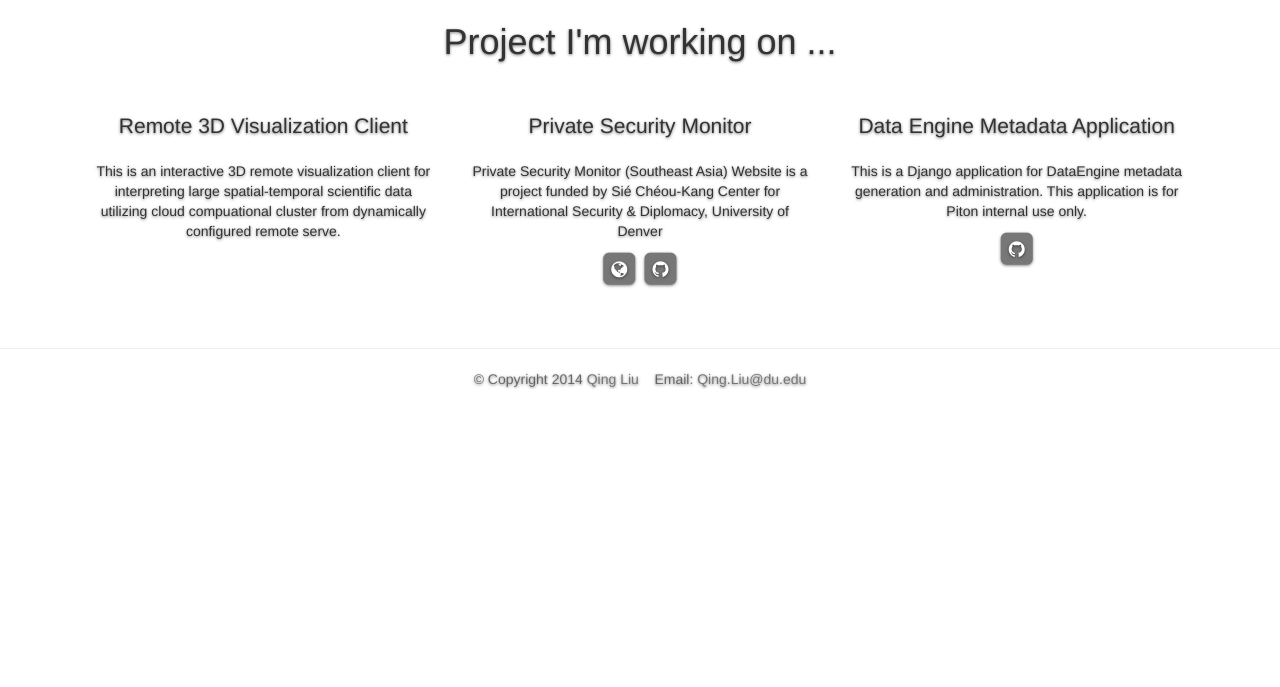
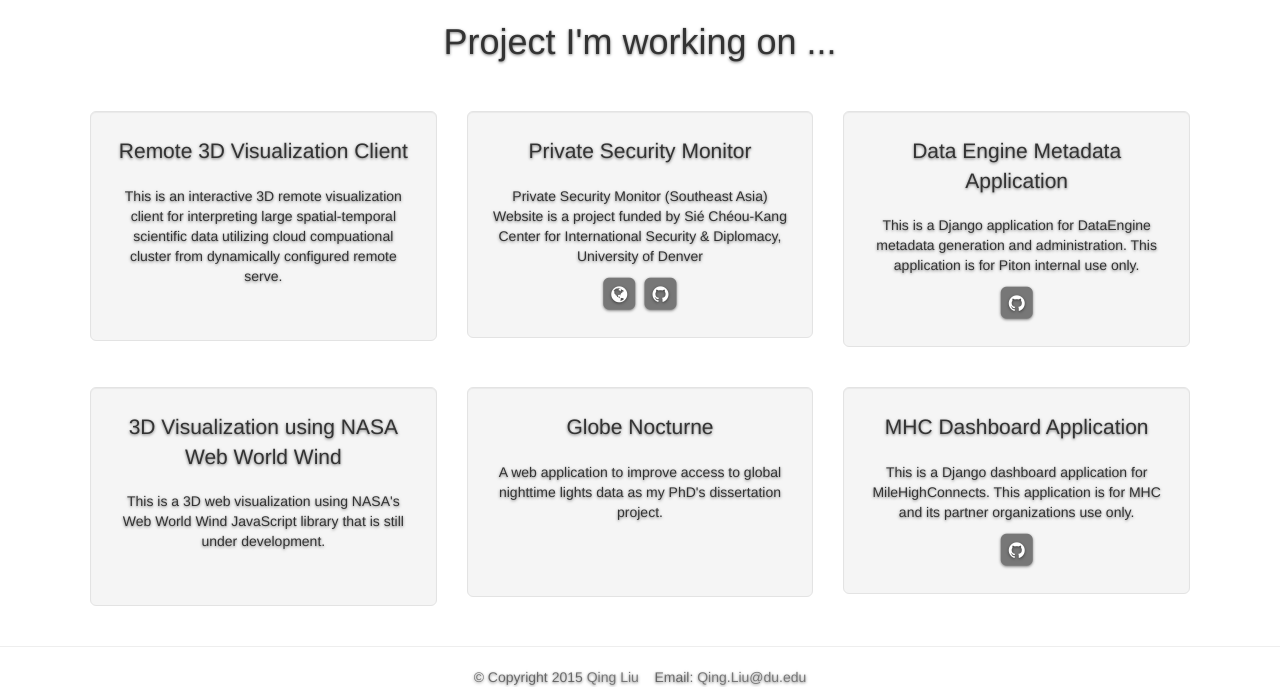
Before and after one commit to qliu/qliu.github.io, a plain HTML site: page index.html in a window 1280 px wide. Shown: the part 538-1225 px from the top of the page. Before the commit the page ends 927 px from the top, so only its background shows below. Drawn offline with Linux system fonts and the light colour scheme.

Commit message:
add projects to homepage. change map settings

```diff
--- a/assets/js/map.js
+++ b/assets/js/map.js
@@ -4,6 +4,7 @@ map.worldCopyJump = true;
 var basemap = L.tileLayer(
 'https://{s}.tiles.mapbox.com/v3/{id}/{z}/{x}/{y}.png', {
 maxZoom: 18,
+minZoom: 3,
 attribution: 'Map data &copy; <a href="http://openstreetmap.org">OpenStreetMap</a> contributors, ' +
 			'<a href="http://creativecommons.org/licenses/by-sa/2.0/">CC-BY-SA</a>, ' +
 			'Imagery © <a href="http://mapbox.com">Mapbox</a>',
--- a/index.html
+++ b/index.html
@@ -48,11 +48,15 @@
               <br/><h1>Project I'm working on ...</h1><br/><br/>
               <div class="row">
                 <div class="col-lg-4">
+                  <div class="well well-lg">
                     <p class="lead">Remote 3D Visualization Client</p>
                     <p>This is an interactive 3D remote visualization client for interpreting large spatial-temporal
                     scientific data utilizing cloud compuational cluster from dynamically configured remote serve.</p>
+                    <br/>
+                  </div>
                 </div>
                 <div class="col-lg-4">
+                  <div class="well well-lg">
                     <p class="lead">Private Security Monitor</p>
                     <p>Private Security Monitor (Southeast Asia) Website is a project funded by Sié Chéou-Kang Center for International Security & Diplomacy, University of Denver</p>
                     <a href="http://qliu.github.io/PrivateSecurityMonitor_SE_Asia/" target="_blank">
@@ -68,7 +72,9 @@
                       </span>
                     </a>
                   </div>
+                </div>
                 <div class="col-lg-4">
+                  <div class="well well-lg">
                     <p class="lead">Data Engine Metadata Application</p>
                     <p>This is a Django application for DataEngine metadata generation and administration. This application is for Piton internal use only.</p>
                     <a href="http://github.com/qliu/Data-Commons-MetaData-App/" target="_blank">
@@ -80,12 +86,41 @@
                    </div>
                 </div>
               </div>
+              <br/>
+              <div class="row">
+                <div class="col-lg-4">
+                  <div class="well well-lg">
+                    <p class="lead">3D Visualization using NASA Web World Wind</p>
+                    <p>This is a 3D web visualization using NASA's Web World Wind JavaScript library that is still under development.</p>
+                    <br/>
                   </div>
+                </div>
+                <div class="col-lg-4">
+                  <div class="well well-lg">
+                    <p class="lead">Globe Nocturne</p>
+                    <p>A web application to improve access to global nighttime lights data as my PhD's dissertation project.</p>
                     <br/><br/>
+                  </div>
+                </div>
+                <div class="col-lg-4">
+                  <div class="well well-lg">
+                    <p class="lead">MHC Dashboard Application</p>
+                    <p>This is a Django dashboard application for MileHighConnects. This application is for MHC and its partner organizations use only.</p>
+                    <a href="https://github.com/qliu/mhc_dashboard" target="_blank">
+                      <span class="fa-stack fa-lg">
+                        <i class="fa fa-square fa-stack-2x"></i>
+                        <i class="fa fa-github fa-stack-1x fa-inverse"></i>
+                      </span>
+                    </a>
+                  </div>
+                </div>
+              </div>
+            </div>
+          </div>
           <!-- Footer -->
           <div class="mastfoot">
             <hr/>
-            © Copyright  2014
+            © Copyright  2015
             <a href="http://qliu.github.io/" target="_blank">Qing Liu</a>  &nbsp;&nbsp;
             Email: <a href="mailto:Qing.Liu@du.edu">Qing.Liu@du.edu</a>
           </div>
```
Lines whose indentation alone changed are shown as unchanged.
